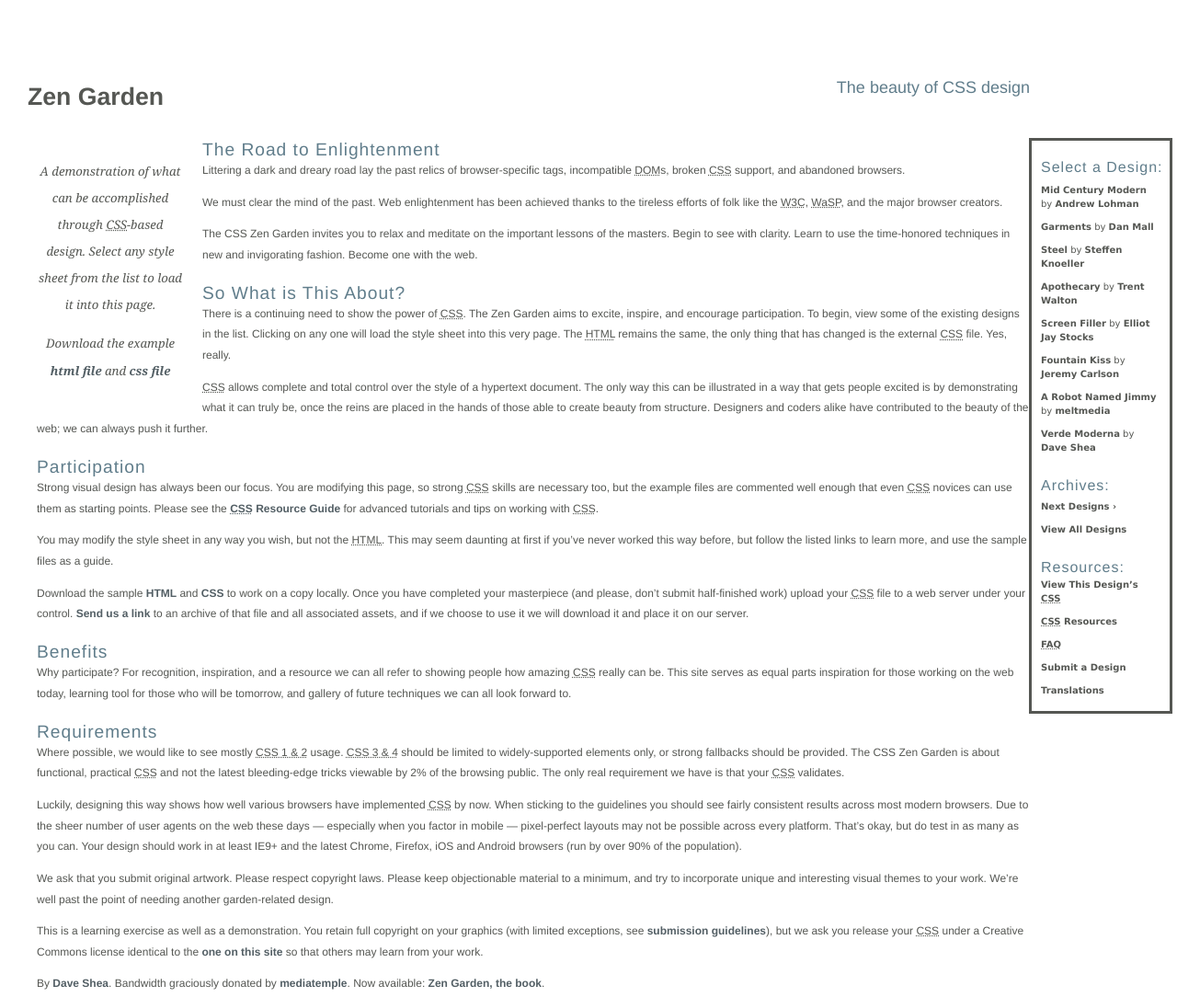
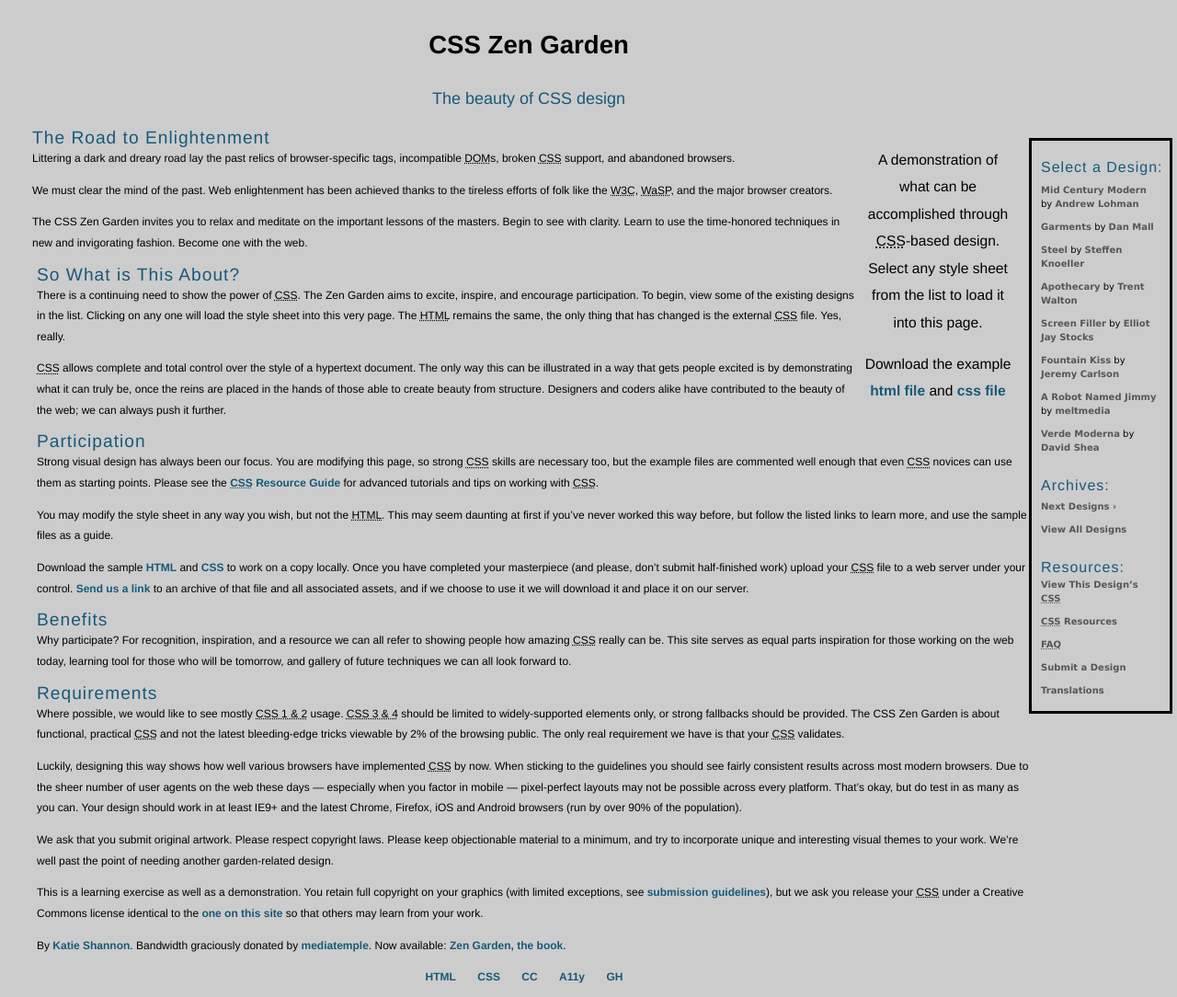
Before and after one commit to Katieshannon97/isden2115, a plain HTML site: page 07 zen garden/index.html in a window 1280 px wide. Shown: the top 1084 px of the page at 92% size. Drawn offline with Linux system fonts and the light colour scheme.

Commit message:
Added zen garden.

```diff
--- a/06 zen garden/index.html
+++ b/07 zen garden/index.html
@@ -1,8 +1,10 @@
 <!DOCTYPE html>
 <html lang="en">
 <head>
+
 	<meta charset="utf-8">
 	<title>CSS Zen Garden: The Beauty of CSS Design</title>
+
 
 	<link rel="stylesheet" media="screen" href="style.css?v=8may2013">
 	<link rel="alternate" type="application/rss+xml" title="RSS" href="http://www.csszengarden.com/zengarden.xml">
@@ -57,14 +59,19 @@
 			<h2>The beauty of CSS design</h2>
 		</header>
 
+<!--        <img src="background%20image%20css%20zen%20garden.jpg"/>-->
+
 		<div class="summary" id="zen-summary" role="article">
 			<p>A demonstration of what can be accomplished through <abbr title="Cascading Style Sheets">CSS</abbr>-based design. Select any style sheet from the list to load it into this page.</p>
 			<p>Download the example <a href="/examples/index" title="This page's source HTML code, not to be modified.">html file</a> and <a href="/examples/style.css" title="This page's sample CSS, the file you may modify.">css file</a></p>
 		</div>
 
+
+
 		<div class="preamble" id="zen-preamble" role="article">
 			<h3>The Road to Enlightenment</h3>
 			<p>Littering a dark and dreary road lay the past relics of browser-specific tags, incompatible <abbr title="Document Object Model">DOM</abbr>s, broken <abbr title="Cascading Style Sheets">CSS</abbr> support, and abandoned browsers.</p>
+
 
 			<p>We must clear the mind of the past. Web enlightenment has been achieved thanks to the tireless efforts of folk like the <abbr title="World Wide Web Consortium">W3C</abbr>, <abbr title="Web Standards Project">WaSP</abbr>, and the major browser creators.</p>
 			<p>The CSS Zen Garden invites you to relax and meditate on the important lessons of the masters. Begin to see with clarity. Learn to use the time-honored techniques in new and invigorating fashion. Become one with the web.</p>
@@ -96,7 +103,7 @@
 			<p>Luckily, designing this way shows how well various browsers have implemented <abbr title="Cascading Style Sheets">CSS</abbr> by now. When sticking to the guidelines you should see fairly consistent results across most modern browsers. Due to the sheer number of user agents on the web these days &#8212; especially when you factor in mobile &#8212; pixel-perfect layouts may not be possible across every platform. That&#8217;s okay, but do test in as many as you can. Your design should work in at least IE9+ and the latest Chrome, Firefox, iOS and Android browsers (run by over 90% of the population).</p>
 			<p>We ask that you submit original artwork. Please respect copyright laws. Please keep objectionable material to a minimum, and try to incorporate unique and interesting visual themes to your work. We&#8217;re well past the point of needing another garden-related design.</p>
 			<p>This is a learning exercise as well as a demonstration. You retain full copyright on your graphics (with limited exceptions, see <a href="http://www.mezzoblue.com/zengarden/submit/guidelines/">submission guidelines</a>), but we ask you release your <abbr title="Cascading Style Sheets">CSS</abbr> under a Creative Commons license identical to the <a href="http://creativecommons.org/licenses/by-nc-sa/3.0/" title="View the Zen Garden's license information.">one on this site</a> so that others may learn from your work.</p>
-			<p role="contentinfo">By <a href="http://www.mezzoblue.com/">Dave Shea</a>. Bandwidth graciously donated by <a href="http://www.mediatemple.net/">mediatemple</a>. Now available: <a href="http://www.amazon.com/exec/obidos/ASIN/0321303474/mezzoblue-20/">Zen Garden, the book</a>.</p>
+			<p role="contentinfo">By <a href="http://www.mezzoblue.com/">Katie Shannon</a>. Bandwidth graciously donated by <a href="http://www.mediatemple.net/">mediatemple</a>. Now available: <a href="http://www.amazon.com/exec/obidos/ASIN/0321303474/mezzoblue-20/">Zen Garden, the book</a>.</p>
 		</div>
 
 		<footer>
@@ -132,7 +139,7 @@
 					</li>					<li>
 						<a href="/215/" class="design-name">A Robot Named Jimmy</a> by						<a href="http://meltmedia.com/" class="designer-name">meltmedia</a>
 					</li>					<li>
-						<a href="/214/" class="design-name">Verde Moderna</a> by						<a href="http://www.mezzoblue.com/" class="designer-name">Dave Shea</a>
+						<a href="/214/" class="design-name">Verde Moderna</a> by						<a href="http://www.mezzoblue.com/" class="designer-name">David Shea</a>
 					</li>					</ul>
 				</nav>
 			</div>
--- a/06 zen garden/style.css
+++ b/07 zen garden/style.css
@@ -16,34 +16,44 @@ html {
 body {
 	font: 75% helvetica, sans-serif;
 	line-height: 1.88889;
-	color: #555753;
+	color: black;
 	background: #fff;
-	margin: 0;
+	margin: 0px;
 	padding: 0;
+    background-image: url(background%20image%20css%20zen%20garden.jpg);
+    background-color: #cccccc;
+    background-repeat: no-repeat;
+    background-size: cover;
+    background-blend-mode:overlay
 	}
+
 p {
 	margin-top: 0;
+
 	}
 h3 {
 	font: 1.6em helvetica;
 	letter-spacing: 1px;
 	margin-bottom: 0;
-	color: #607d8b;
+	color: #175979;
     text-decoration: none;
+    margin-top: 10px;
+
+
 	}
 a:link {
 	font-weight: 600;
 	text-decoration: none;
-	color: #535f65;
+	color: #175979;
 	}
 a:visited {
 	font-weight: bold;
 	text-decoration: none;
-	color: #555753;
+	color: #175979;
 	}
 a:hover, a:focus, a:active {
-	text-decoration: underline;
-	color: #9685BA;
+	text-decoration: none;
+	color: #2d779a;
 	}
 abbr {
 	border-bottom: none;
@@ -54,7 +64,6 @@ abbr {
 .page-wrapper {
 	padding: 0 160px 0 30px;
 	margin: 0;
-	position: relative;
 	}
 
 .intro {
@@ -63,29 +72,15 @@ abbr {
 	}
 
 header h1 {
-	font-family: helvetica;
-    font-size: 20pt;
-	margin-top: 10px;
-	display: block;
-	width: 219px;
-	height: 87px;
-	float: left;
-	text-indent: 100%;
-	overflow: hidden;
+    text-align: center;
+    font-size:2.3em;
+    margin-bottom: 0;
 	}
 header h2 {
-	margin-top: 58px;
-	margin-bottom: 40px;
-	float: right;
-	white-space: nowrap;
-	overflow: hidden;
-    color:#607d8b;
+    text-align: center;
+    color:#175979;
     font-weight: 400;
 	}
-header {
-	padding-top: 20px;
-	height: 87px;
-}
 
 .summary {
 	clear: both;
@@ -94,13 +89,13 @@ header {
 	float: left;
 	}
 .summary p {
-	font: italic 1.1em/2.2 georgia;
 	text-align: center;
+    font-size:1.3em;
 	}
 
 .preamble {
-	clear: right;
-	padding: 0px 10px 0 10px;
+    margin-left: 5px;
+
 	}
 .supporting {
 	padding-left: 10px;
@@ -119,6 +114,8 @@ footer a:link, footer a:visited {
 	position: absolute;
 	top: 0;
 	right: 0;
+    margin-right: 0px;
+
 	}
 .sidebar .wrapper {
 	font: 10px verdana, sans-serif;
@@ -128,6 +125,7 @@ footer a:link, footer a:visited {
 	width: 130px;
     border: solid;
     color: 607d8b;
+    position:relative;
 	}
 .sidebar h3.select {
 	margin: 10px 0 5px 0;
@@ -167,12 +165,7 @@ footer a:link, footer a:visited {
 .sidebar li a:visited {
 	color: #555753;
 	}
+.summary{
+    float: right;
 
-
-.extra1 {
-	position: absolute;
-	top: 40px;
-	right: 0;
-	width: 148px;
-	height: 110px;
-	}
+}
```
Also changed, not shown: 16 presentation/presentation_keynote.key/Data/st14-460.jpg (added), 16 presentation/presentation_keynote.key/Data/st7-439.jpg (added), 16 presentation/presentation_keynote.key/Data/st7-445.jpg (added), 16 presentation/presentation_keynote.key/Data/st8-443.jpg (added), 2 other files.
